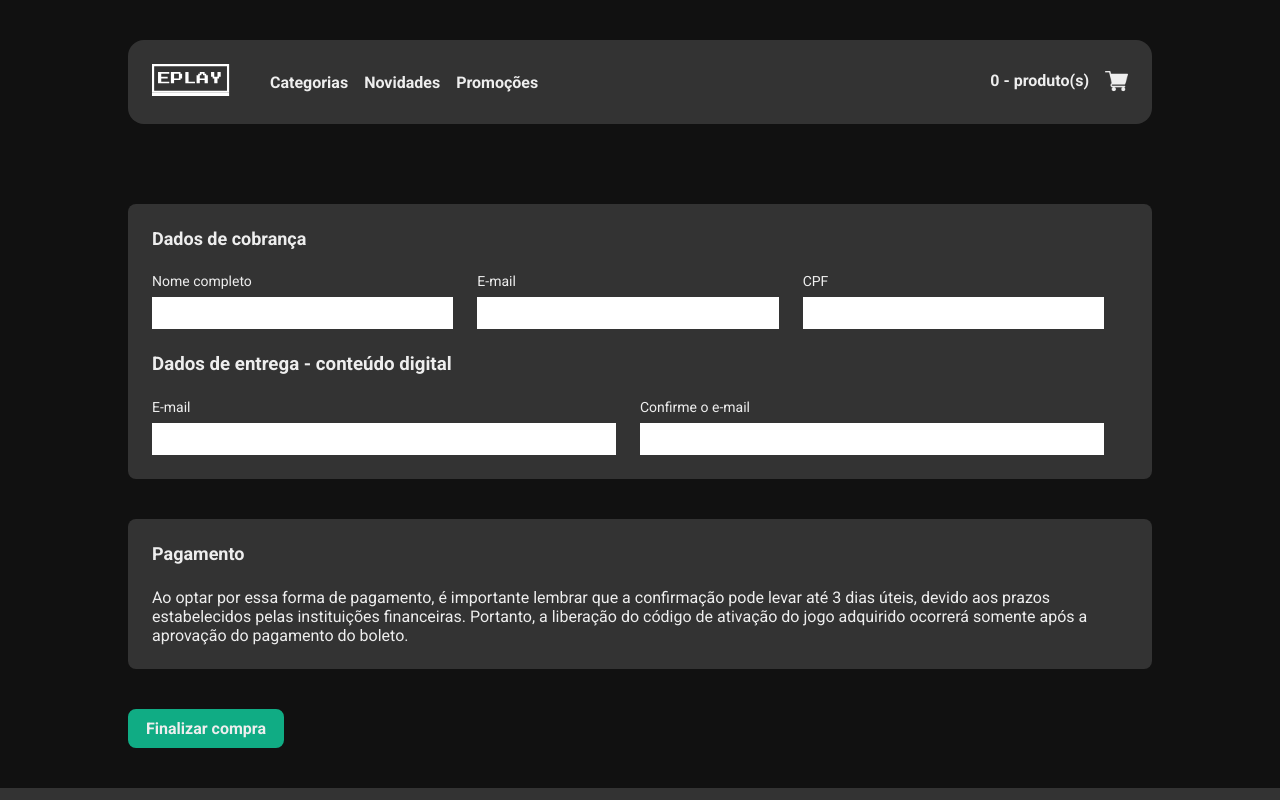
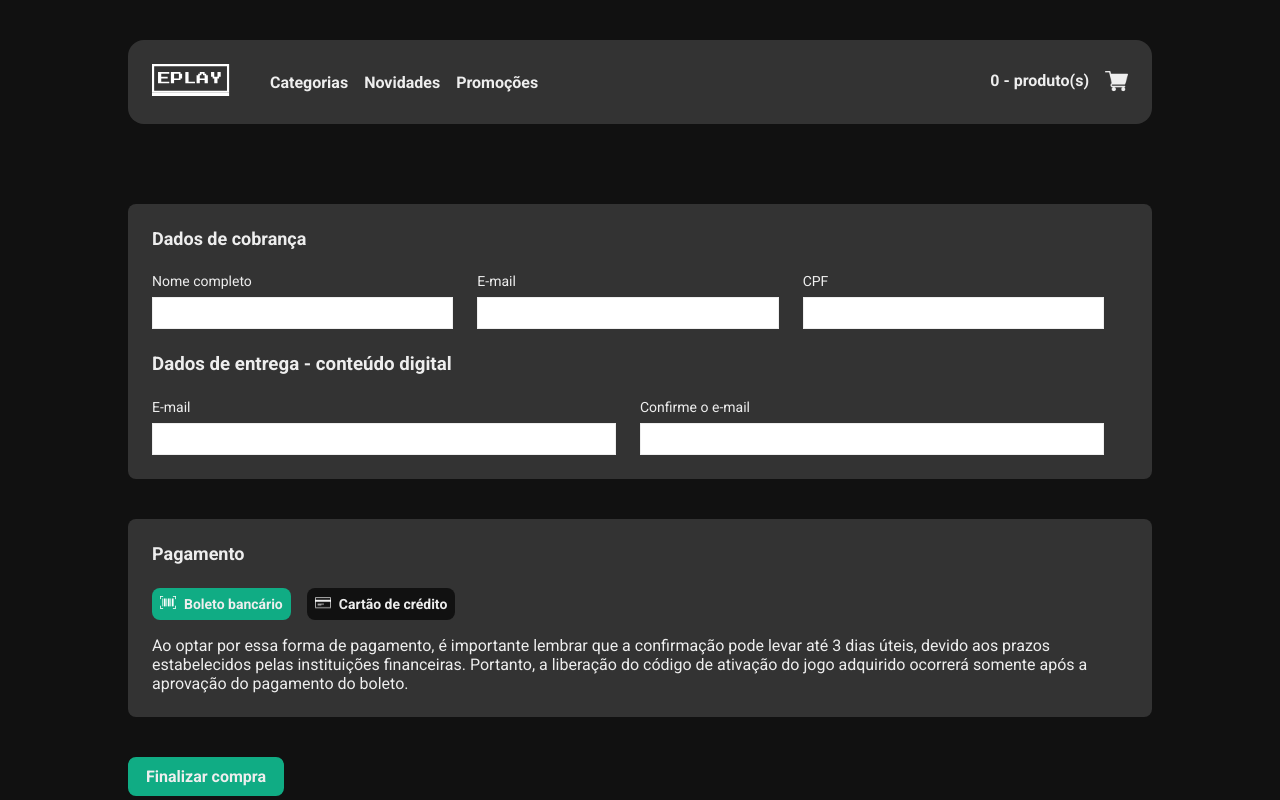
Before and after one commit to dayaneglsantos/ProjetoFinal-EPlay, a React (Create React App) app: page /checkout in a window 1280 px wide. Shown: the top 800 px of the page. Built offline with nearby package versions, Linux system fonts and the light colour scheme.

Commit message:
Pagamento com cartão

```diff
--- a/src/Pages/Checkout/index.tsx
+++ b/src/Pages/Checkout/index.tsx
@@ -1,8 +1,14 @@
+import { useState } from 'react'
 import Botao from '../../Components/Button'
 import Card from '../../Components/Card'
-import { InputGroup, Row } from './styles'
+import { InputGroup, Row, TabButton } from './styles'
+import cartao from '../../Assets/Images/cartao.svg'
+import boleto from '../../Assets/Images/boleto.svg'
 
-const Checkout = () => (
+const Checkout = () => {
+  const [payWithCard, setPayWithCard] = useState(false)
+
+  return (
     <div className="container">
       <Card title="Dados de cobrança">
         <>
@@ -34,15 +40,83 @@
         </>
       </Card>
       <Card title="Pagamento">
+        <>
+          <TabButton
+            isActive={!payWithCard}
+            onClick={() => setPayWithCard(false)}
+          >
+            <img src={boleto} alt="Boleto" />
+            Boleto bancário
+          </TabButton>
+          <TabButton
+            isActive={payWithCard}
+            onClick={() => setPayWithCard(true)}
+          >
+            <img src={cartao} alt="Boleto" />
+            Cartão de crédito
+          </TabButton>
+          <div>
+            {payWithCard ? (
+              <>
+                <Row>
+                  <InputGroup>
+                    <label htmlFor="cardOwner">Nome do titular do cartão</label>
+                    <input type="text" id="cardOwner" />
+                  </InputGroup>
+                  <InputGroup>
+                    <label htmlFor="CpfOwner">CPF do titular do cartão</label>
+                    <input type="text" id="CpfOwner" />
+                  </InputGroup>
+                </Row>
+                <Row>
+                  <InputGroup>
+                    <label htmlFor="cardDisplayName">Nome no cartão</label>
+                    <input type="text" id="cardDisplayName" />
+                  </InputGroup>
+                  <InputGroup>
+                    <label htmlFor="cardNumber">Número do cartão</label>
+                    <input type="text" id="cardNumber" />
+                  </InputGroup>
+                  <InputGroup maxWidth="124px">
+                    <label htmlFor="expiresMonth">Mês de vencimento</label>
+                    <input type="text" id="expiresMonth" />
+                  </InputGroup>
+                  <InputGroup maxWidth="124px">
+                    <label htmlFor="expiresYear">Ano de vencimento</label>
+                    <input type="text" id="expiresYear" />
+                  </InputGroup>
+                  <InputGroup maxWidth="48px">
+                    <label htmlFor="cardCode">CVV</label>
+                    <input type="text" id="cardCode" />
+                  </InputGroup>
+                </Row>
+                <Row>
+                  <InputGroup>
+                    <label htmlFor="installments">Parcelamento</label>
+                    <select name="installments" id="installments">
+                      <option>2x de R$ 150,00</option>
+                      <option>2x de R$ 150,00</option>
+                      <option>2x de R$ 150,00</option>
+                    </select>
+                  </InputGroup>
+                </Row>
+              </>
+            ) : (
+              <Row>
                 <p>
-        Ao optar por essa forma de pagamento, é importante lembrar que a
-        confirmação pode levar até 3 dias úteis, devido aos prazos estabelecidos
-        pelas instituições financeiras. Portanto, a liberação do código de
-        ativação do jogo adquirido ocorrerá somente após a aprovação do
-        pagamento do boleto.
+                  Ao optar por essa forma de pagamento, é importante lembrar que
+                  a confirmação pode levar até 3 dias úteis, devido aos prazos
+                  estabelecidos pelas instituições financeiras. Portanto, a
+                  liberação do código de ativação do jogo adquirido ocorrerá
+                  somente após a aprovação do pagamento do boleto.
                 </p>
+              </Row>
+            )}
+          </div>
+        </>
       </Card>
       <Botao type="button">Finalizar compra</Botao>
     </div>
   )
+}
 export default Checkout
--- a/src/Pages/Checkout/styles.ts
+++ b/src/Pages/Checkout/styles.ts
@@ -1,12 +1,23 @@
 import styled from 'styled-components'
-import { ButtonContainer } from '../../Components/Button/styles'
+import { cores } from '../../styles'
+
+type TabButtonProps = {
+  isActive: boolean
+}
+
+type InputGroupProps = {
+  maxWidth?: string
+}
 
 export const Row = styled.div`
   display: flex;
+  align-items: flex-end;
+  margin-top: 16px;
 `
-export const InputGroup = styled.div`
+export const InputGroup = styled.div<InputGroupProps>`
   margin-right: 24px;
   flex: auto;
+  max-width: ${(props) => props.maxWidth || 'auto'};
 
   label {
     font-size: 14px;
@@ -18,5 +29,23 @@
     border: none;
     height: 32px;
     width: 100%;
+    border: 1px solid ${cores.branco};
   }
 `
+
+export const TabButton = styled.button<TabButtonProps>`
+  background-color: ${(props) => (props.isActive ? cores.verde : cores.preto)};
+  color: ${cores.branco};
+  padding: 0 8px;
+  font-size: 14px;
+  font-weight: bold;
+  margin-right: 16px;
+  border: none;
+  border-radius: 8px;
+  height: 32px;
+  cursor: pointer;
+
+  img {
+    margin-right: 8px;
+  }
+`
```
Also changed, not shown: src/Assets/Images/boleto.svg (added), src/Assets/Images/cartao.svg (added). Lines whose indentation alone changed are shown as unchanged.
